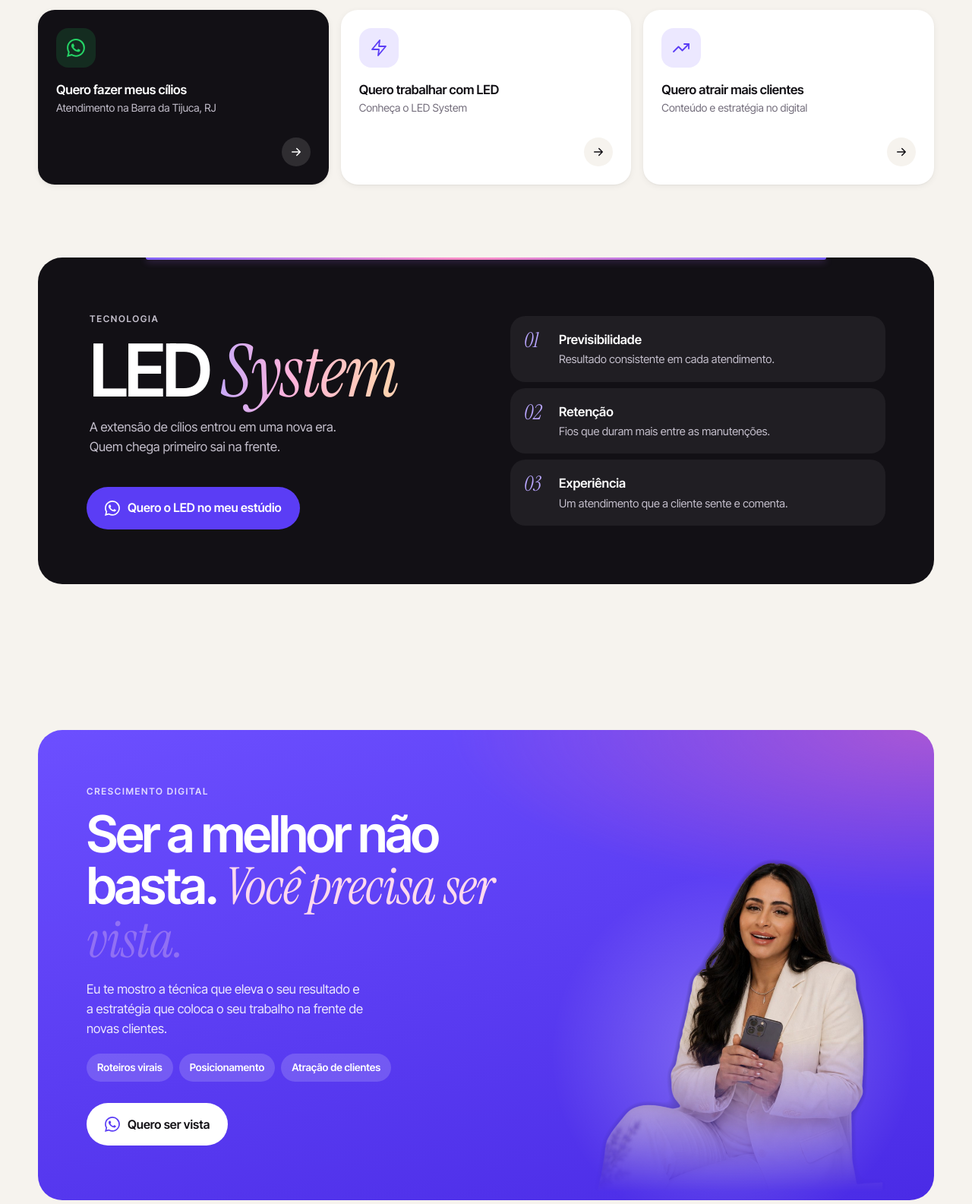
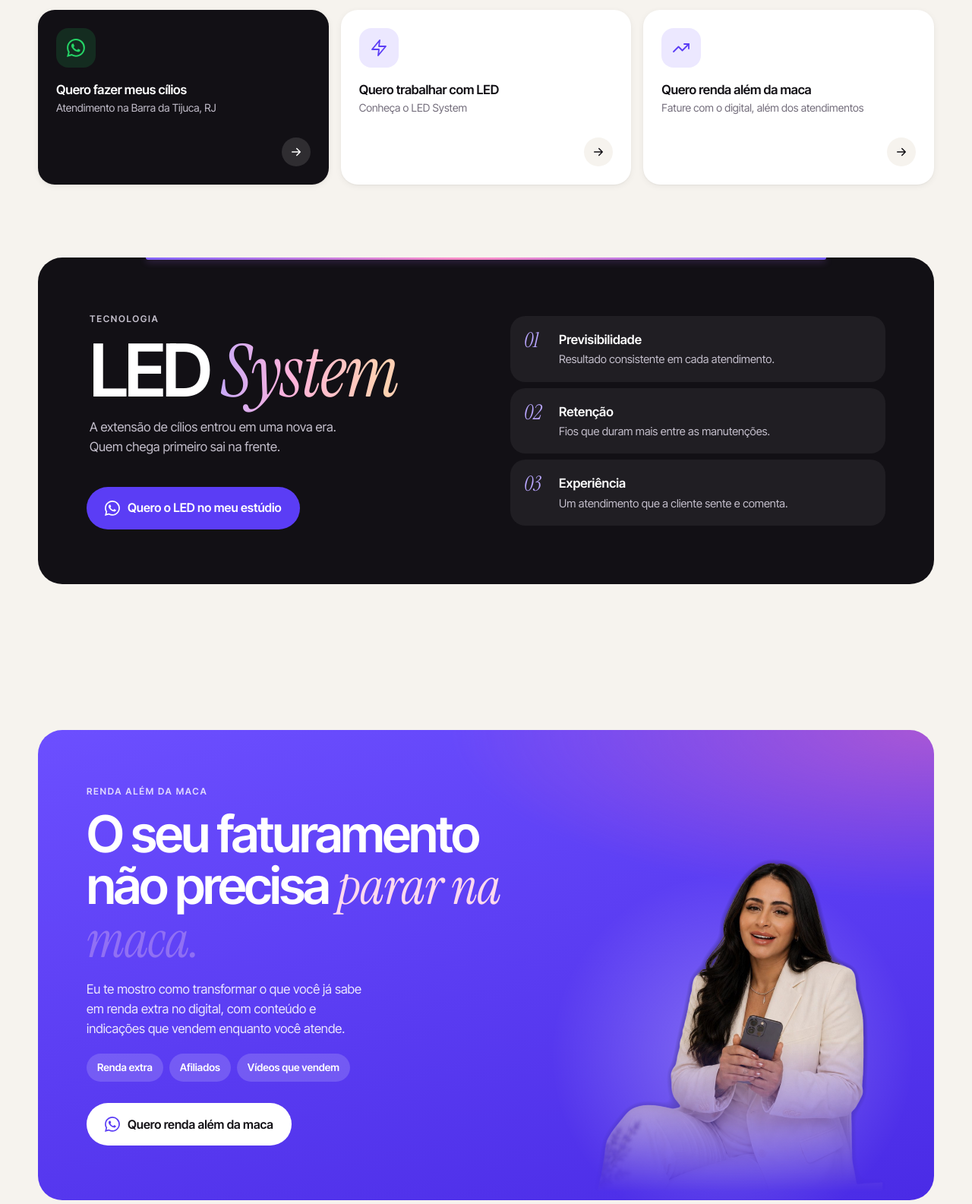
Before and after one commit to PauloDiasTome/carol_souza, a plain HTML site: page index.html in a window 1280 px wide. Shown: the part 915-2500 px from the top of the page at 76% size. Drawn offline with Linux system fonts and the light colour scheme.

Commit message:
🌟 feat: focus copy on income beyond the lash bed
Hero, options and the purple section now follow the renda alem da maca narrative.

Co-Authored-By: Claude Opus 5.5 <noreply@anthropic.com>

```diff
--- a/index.html
+++ b/index.html
@@ -5,10 +5,10 @@
   <meta charset="UTF-8">
   <meta name="viewport" content="width=device-width, initial-scale=1.0, viewport-fit=cover">
   <title>Carol Sousa | LED System e crescimento digital para a beleza</title>
-  <meta name="description" content="Carol Sousa ajuda profissionais da beleza a entregar mais resultado com o LED System e a serem encontradas no digital. Atendimento de cílios na Barra da Tijuca, RJ.">
+  <meta name="description" content="Carol Sousa ajuda profissionais da beleza a entregar mais resultado com o LED System e a construir renda além da maca. Atendimento de cílios na Barra da Tijuca, RJ.">
   <meta name="theme-color" content="#f6f3ee">
   <meta property="og:title" content="Carol Sousa | dos cílios ao digital">
-  <meta property="og:description" content="LED System e estratégia digital para profissionais da beleza.">
+  <meta property="og:description" content="LED System e renda além da maca para profissionais da beleza.">
   <meta property="og:image" content="img/carol-led-system.jpg">
   <link rel="icon" href="img/favicon.svg" type="image/svg+xml">
   <link rel="preconnect" href="https://fonts.googleapis.com">
@@ -41,7 +41,7 @@
 
       <nav class="header__nav">
         <a href="#led-system">LED System</a>
-        <a href="#digital">Digital</a>
+        <a href="#renda-extra">Renda extra</a>
         <a href="#sobre">Sobre</a>
       </nav>
 
@@ -73,14 +73,14 @@
             <span>Carol</span>
             <span class="serif gradient-text">Sousa</span>
           </h1>
-          <p class="hero__tagline" data-intro style="--i:2"><strong>Dos cílios ao digital.</strong> Tecnologia e estratégia para profissionais da beleza que querem ir além.</p>
+          <p class="hero__tagline" data-intro style="--i:2"><strong>Dos cílios ao digital.</strong> Tecnologia e estratégia para profissionais da beleza que querem faturar além da maca.</p>
 
           <div class="hero__actions" data-intro style="--i:3">
             <a class="btn btn--dark btn--glow" data-whatsapp="Oi, Carol! Quero agendar meus cílios 💜">
               <svg class="icon icon--wa" aria-hidden="true"><use href="#i-wa"/></svg>
               Agendar meus cílios
             </a>
-            <a class="btn btn--soft" href="#ajuda">Sou profissional da beleza</a>
+            <a class="btn btn--soft" href="#renda-extra">Quero renda além da maca</a>
           </div>
         </div>
       </div>
@@ -123,11 +123,11 @@
             <span class="option__arrow"><svg class="icon" aria-hidden="true"><use href="#i-arrow"/></svg></span>
           </a>
 
-          <a class="option" href="#digital" data-reveal style="--i:2">
+          <a class="option" href="#renda-extra" data-reveal style="--i:2">
             <span class="option__icon"><svg class="icon" aria-hidden="true"><use href="#i-trend"/></svg></span>
             <span class="option__text">
-              <strong>Quero atrair mais clientes</strong>
-              <span>Conteúdo e estratégia no digital</span>
+              <strong>Quero renda além da maca</strong>
+              <span>Fature com o digital, além dos atendimentos</span>
             </span>
             <span class="option__arrow"><svg class="icon" aria-hidden="true"><use href="#i-arrow"/></svg></span>
           </a>
@@ -167,23 +167,23 @@
       </div>
     </section>
 
-    <section class="section" id="digital">
+    <section class="section" id="renda-extra">
       <div class="container">
         <div class="digital" data-reveal>
           <div class="digital__content">
-            <p class="eyebrow eyebrow--on-violet">Crescimento digital</p>
-            <h2 class="digital__title" data-words>Ser a melhor não basta. <span class="serif">Você precisa ser vista.</span></h2>
-            <p class="digital__text">Eu te mostro a técnica que eleva o seu resultado e a estratégia que coloca o seu trabalho na frente de novas clientes.</p>
+            <p class="eyebrow eyebrow--on-violet">Renda além da maca</p>
+            <h2 class="digital__title" data-words>O seu faturamento não precisa <span class="serif">parar na maca.</span></h2>
+            <p class="digital__text">Eu te mostro como transformar o que você já sabe em renda extra no digital, com conteúdo e indicações que vendem enquanto você atende.</p>
 
             <ul class="chips">
-              <li>Roteiros virais</li>
-              <li>Posicionamento</li>
-              <li>Atração de clientes</li>
+              <li>Renda extra</li>
+              <li>Afiliados</li>
+              <li>Vídeos que vendem</li>
             </ul>
 
-            <a class="btn btn--white" data-whatsapp="Oi, Carol! Quero crescer no digital 💜">
+            <a class="btn btn--white" data-whatsapp="Oi, Carol! Quero construir uma renda além da maca 💜">
               <svg class="icon icon--violet" aria-hidden="true"><use href="#i-wa"/></svg>
-              Quero ser vista
+              Quero renda além da maca
             </a>
           </div>
 
@@ -199,7 +199,7 @@
         <div>
           <p class="eyebrow" data-reveal>Quem está por trás</p>
           <h2 class="title" data-reveal>Carolina <span class="serif gradient-text">Sousa</span></h2>
-          <p class="about__text" data-reveal>Atende na Barra da Tijuca e ensina profissionais da beleza a unir técnica, tecnologia e presença digital.</p>
+          <p class="about__text" data-reveal>Atende na Barra da Tijuca e ensina profissionais da beleza a unir técnica, tecnologia e renda além da maca.</p>
         </div>
 
         <div class="bento">
@@ -245,7 +245,7 @@
     <div class="container">
       <div class="footer__cta" data-reveal>
         <h2>Pronta para o <span class="serif gradient-text gradient-text--light">próximo nível?</span></h2>
-        <p>Agende seus cílios ou tire suas dúvidas sobre o LED System e o digital.</p>
+        <p>Agende seus cílios ou tire suas dúvidas sobre o LED System e como faturar além da maca.</p>
         <div class="footer__actions">
           <a class="btn btn--wa" data-whatsapp="Oi, Carol! Vim pelo seu site 💜">
             <svg class="icon" aria-hidden="true"><use href="#i-wa"/></svg>
@@ -261,7 +261,7 @@
       <div class="footer__grid">
         <div class="footer__about">
           <a class="brand brand--light" href="#inicio">Carol <span class="serif gradient-text gradient-text--light">Sousa</span></a>
-          <p>LED System e estratégia digital para profissionais da beleza. Atendimento de cílios na Barra da Tijuca, RJ.</p>
+          <p>LED System e renda além da maca para profissionais da beleza. Atendimento de cílios na Barra da Tijuca, RJ.</p>
           <div class="footer__social">
             <a class="social" href="https://www.instagram.com/carolsousasc/" target="_blank" rel="noopener" aria-label="Instagram">
               <svg class="icon" aria-hidden="true"><use href="#i-ig"/></svg>
@@ -279,7 +279,7 @@
           <h3>Navegação</h3>
           <a href="#ajuda">Como posso ajudar</a>
           <a href="#led-system">LED System</a>
-          <a href="#digital">Crescimento digital</a>
+          <a href="#renda-extra">Renda além da maca</a>
           <a href="#sobre">Sobre a Carol</a>
         </nav>
 
```
